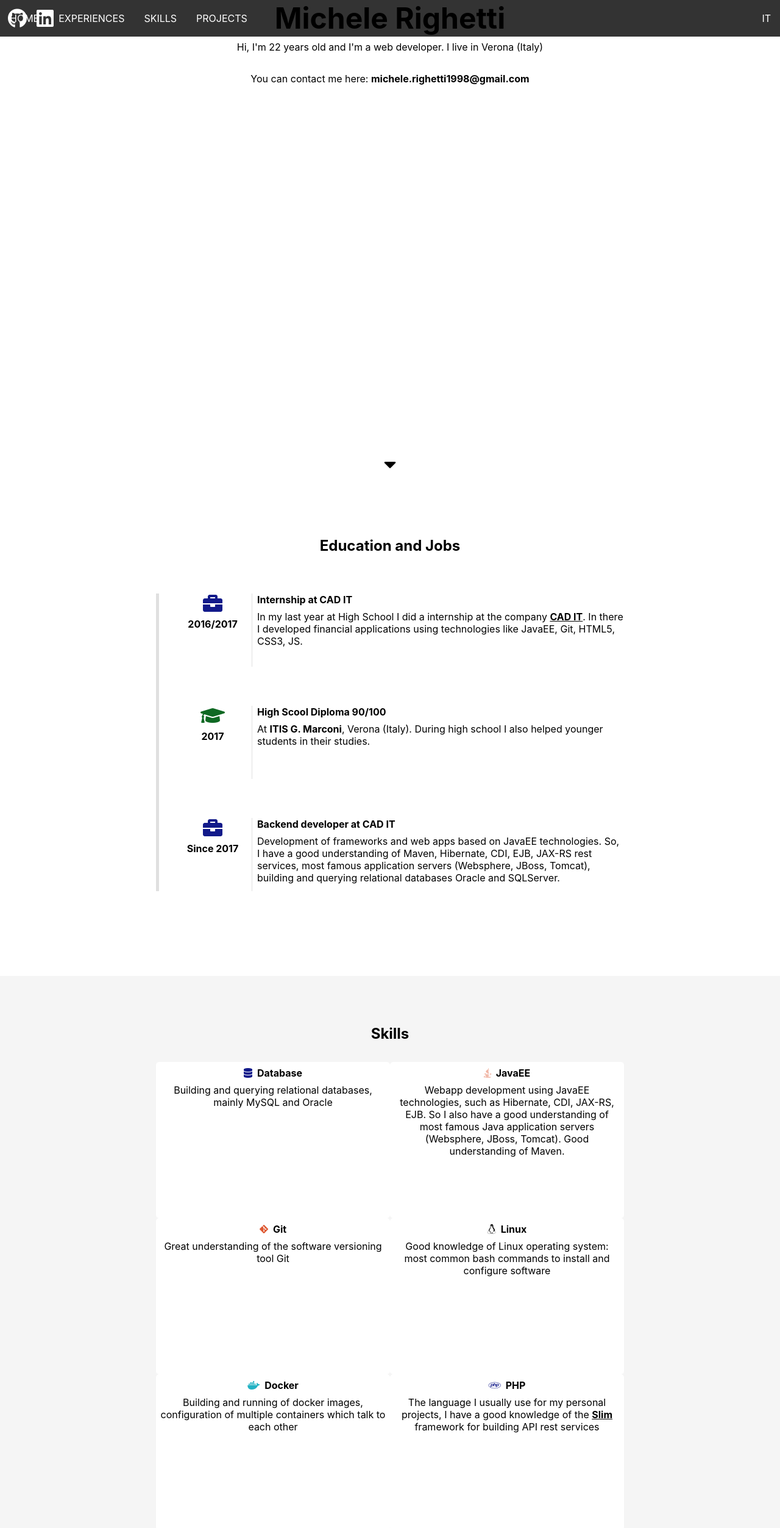
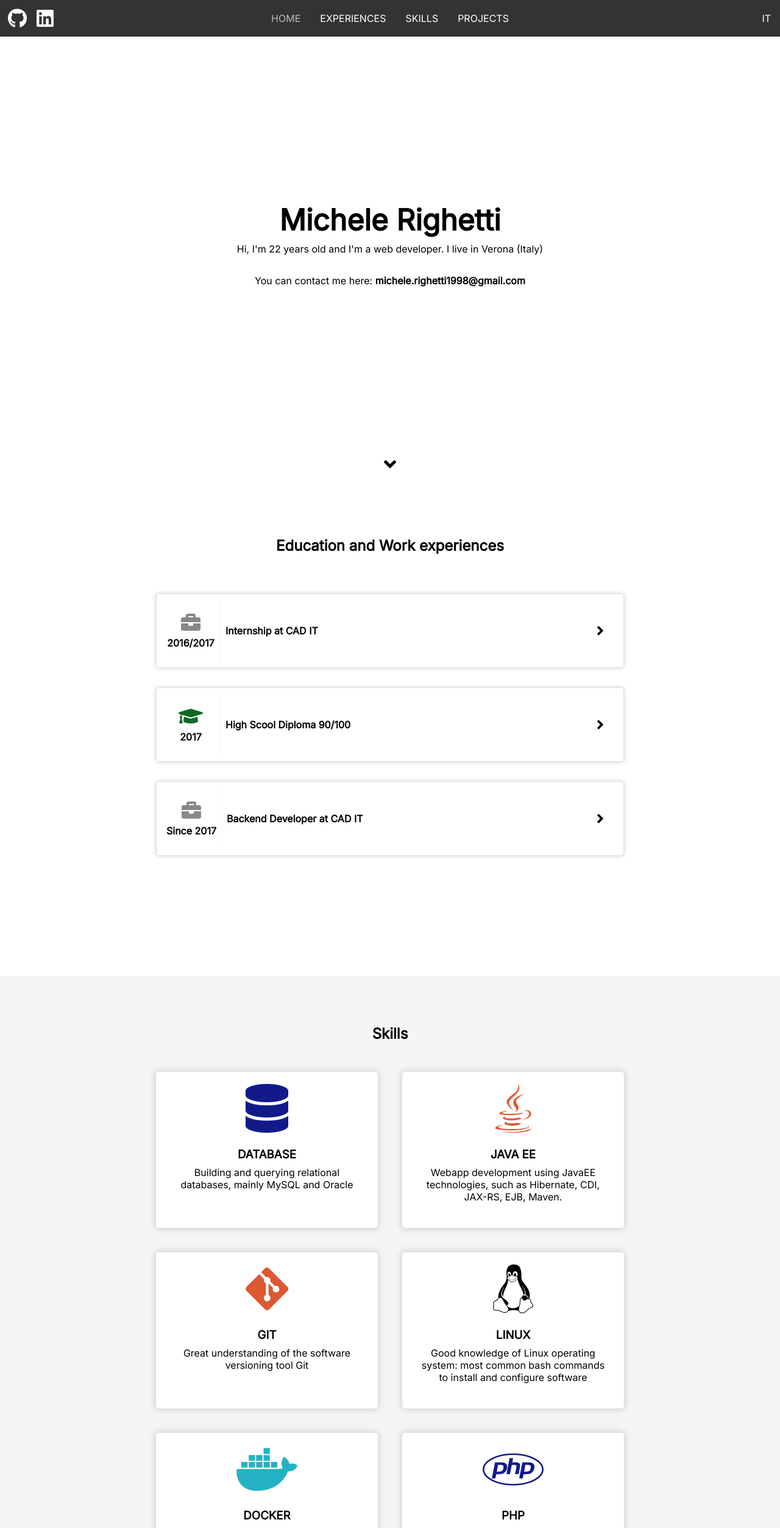
Before and after one commit to cheeghi/portfolio, a plain HTML site: page eng/index.html in a window 1280 px wide. Shown: the top 2505 px of the page at 61% size. Drawn offline with Linux system fonts and the light colour scheme; a web font is replaced by a local one.

Commit message:
better look and eng

```diff
--- a/eng/index.html
+++ b/eng/index.html
@@ -1,18 +1,18 @@
 <!DOCTYPE html>
-<html lang="en" class="scroll-smooth h-full">
+<html lang="it" class="scroll-smooth h-full">
 <head>
   <meta charset="UTF-8">
   <link rel="icon" href="../img/laptop-code-solid.svg" type="image/png">
   <title>Michele Righetti - Portfolio</title>
   <meta name="viewport" content="width=device-width, initial-scale=1">
 
-  <link href="https://fonts.googleapis.com/css2?family=Alef&display=swap" rel="stylesheet">
+  <link href="https://fonts.googleapis.com/css2?family=Inter&display=swap" rel="stylesheet">
   <link href="https://cdnjs.cloudflare.com/ajax/libs/font-awesome/5.13.0/css/all.min.css" rel="stylesheet">
   <link rel="stylesheet" href="../style.css">
 </head>
 <body class=" h-full">
 
-<nav class="fixed h-60 w-full bg-transp-black flex items-center z-10">
+<nav class="fixed h-60 w-full bg-transp-black flex align-justify-center z-10">
   <ul class="list-style-none flex absolute left-5">
     <li class="mx-8"><a class="text-decoration-none text-white hover-grey-300" target="_blank"
                         href="https://github.com/cheeghi"><i class="fab fa-github fa-2x"></i></a></li>
@@ -21,127 +21,143 @@
             class="fab fa-linkedin fa-2x"></i></a>
     </li>
   </ul>
-  <ul class="list-style-none flex sm:hidden">
-    <li class="mx-16"><a class="text-decoration-none text-white hover-grey-300" href="#home">HOME</a></li>
-    <li class="mx-16"><a class="text-decoration-none text-white hover-grey-300" href="#experiences">EXPERIENCES</a>
+  <ul class="nav-ul list-style-none flex sm:hidden">
+    <li class="mx-16"><a class="text-decoration-none text-white transition-color-0.3s" href="#home">HOME</a></li>
+    <li class="mx-16"><a class="text-decoration-none text-white transition-color-0.3s" href="#experiences">EXPERIENCES</a>
     </li>
-    <li class="mx-16"><a class="text-decoration-none text-white hover-grey-300" href="#skills">SKILLS</a></li>
-    <li class="mx-16"><a class="text-decoration-none text-white hover-grey-300" href="#projects">PROJECTS</a></li>
+    <li class="mx-16"><a class="text-decoration-none text-white transition-color-0.3s" href="#skills">SKILLS</a></li>
+    <li class="mx-16"><a class="text-decoration-none text-white transition-color-0.3s" href="#projects">PROJECTS</a></li>
   </ul>
-  <a class="absolute text-decoration-none text-white hover-grey-300 right-15" href="../">IT</a>
+  <a class="absolute text-decoration-none text-white hover-grey-300 right-15 transition-color-0.3s" href="../">IT</a>
 </nav>
 
 <section class="h-full" id="home">
   <div class="w-full h-full absolute top-0 left-0 opacity-7 z--1 bg-img-home"></div>
-  <div class="container flex items-center flex-column text-center">
+  <div class="container flex align-justify-center flex-column text-center">
     <h1 class="font-size-3rem">Michele Righetti</h1>
     <p class="mt-8">Hi, I'm 22 years old and I'm a web developer. I live in Verona (Italy)</p>
-    <p class="mt-32">You can contact me here: <span class="bold">michele.righetti1998@gmail.com</span></p>
+    <p class="mt-32">You can contact me here: <span class="bold"><a href="mailto:michele.righetti1998@gmail.com"
+                                                                 class="text-black text-decoration-none">michele.righetti1998@gmail.com</a></span>
+    </p>
   </div>
   <a class="absolute bottom-24 w-full text-center font-size-2rem text-black move-up-and-down" href="#experiences"><i
-          class="fas fa-caret-down"></i></a>
+          class="fas fa-angle-down"></i></a>
 </section>
 
-<section class="min-h-full" id="experiences">
+<section class=" min-h-full" id="experiences">
   <div class="container h-full">
-    <h1 class="text-center pt-80">Education and Jobs</h1>
-    <div class="flex mt-64 mb-16">
-      <div class="w-16 bg-grey-200"></div>
-      <ul class="list-style-none lg:ml-32 h-full">
-        <li class="min-h-120 h-full flex sm:flex-column sm:text-center">
-          <div class="h-full w-120 bold flex flex-column items-center pr-8">
-            <i class="fas fa-briefcase fa-2x text-blue-400 mb-8"></i>
-            2016/2017
+    <h1 class="text-center pt-80">Education and Work experiences</h1>
+    <div class="card b-grey-200 radius-5 mt-64 shadow-sm">
+      <div class="cursor-pointer min-h-120 flex items-center">
+        <div class="flex flex-column align-justify-center bold ml-16 h-full min-w-80">
+          <i class="fas fa-briefcase fa-2x text-grey-400 mb-8"></i>2016/2017
         </div>
-          <div class="pl-8 lg:bl-grey-200 sm:mt-16">
-            <h4>Internship at CAD IT</h4>
-            <p class="mt-8">In my last year at High School I did a internship at the company <a
-                    class="text-decoration-none text-black bold text-underline" target="_blank"
-                    href="https://www.cadit.it/">CAD IT</a>.
-              In there I developed financial applications using technologies like JavaEE,
+        <div class="min-h-100 ml-8 bg-grey-100 w-1"></div>
+        <div>
+          <p class="bold ml-8">Internship at CAD IT</p>
+        </div>
+        <i class="arrow ml-auto mr-32 fas fa-angle-right text-black font-size-1.5rem"></i>
+      </div>
+      <div class="card-description h-0 min-h-0 hidden flex flex-column justify-center">
+        <p class="ml-115 pb-20 pr-16 sm:overflow-scroll">In my last year at High School I did a internship at the company
+          <a class="text-decoration-none text-black bold text-underline" target="_blank" href="https://www.cadit.it/">
+            CAD IT</a>. In there I developed financial applications using technologies like JavaEE,
           Git, HTML5, CSS3, JS.</p>
       </div>
-        </li>
-        <li class="min-h-120 h-full flex mt-64 sm:flex-column sm:text-center">
-          <div class="h-full w-120 bold flex flex-column items-center pr-8">
-            <i class="fas fa-graduation-cap fa-2x text-green-400 mb-8"></i>
-            2017
     </div>
-          <div class="pl-8 lg:bl-grey-200 sm:mt-16">
-            <h4>High Scool Diploma 90/100</h4>
-            <p class="mt-8">At <span class="bold">ITIS G. Marconi</span>, Verona (Italy). During high school I also
+    <div class="card b-grey-200 radius-5 mt-32 shadow-sm">
+      <div class="cursor-pointer min-h-120 flex items-center">
+        <div class="flex flex-column align-justify-center bold ml-16 h-full min-w-80">
+          <i class="fas fa-graduation-cap fa-2x text-green-400 mb-8"></i>2017
+        </div>
+        <div class="min-h-100 ml-8 bg-grey-100 w-1"></div>
+        <div>
+          <p class="bold ml-8">High Scool Diploma 90/100</p>
+        </div>
+        <i class="arrow ml-auto mr-32 fas fa-angle-right text-black font-size-1.5rem"></i>
+      </div>
+      <div class="card-description h-0 min-h-0 hidden flex flex-column justify-center">
+        <p class="ml-115 pb-20 pr-16 sm:overflow-scroll">At <span class="bold">ITIS G. Marconi</span>, Verona (Italy). During high school I also
           helped younger students in their studies.</p>
       </div>
-        </li>
-        <li class="min-h-120 h-full flex mt-64 sm:flex-column sm:text-center">
-          <div class="h-full w-120 bold flex flex-column items-center pr-8">
-            <i class="fas fa-briefcase fa-2x text-blue-400 mb-8"></i>
-            Since 2017
     </div>
-          <div class="pl-8 lg:bl-grey-200 sm:mt-16">
-            <h4>Backend developer at CAD IT</h4>
-            <p class="mt-8">Development of frameworks and web apps based on JavaEE technologies. So, I have a good
+    <div class="card b-grey-200 radius-5 mt-32 shadow-sm">
+      <div class="cursor-pointer min-h-120 flex items-center">
+        <div class="flex flex-column align-justify-center bold ml-16 h-full min-w-80">
+          <i class="fas fa-briefcase fa-2x text-grey-400 mb-8"></i>Since 2017
+        </div>
+        <div class="min-h-100 ml-8 bg-grey-100 w-1"></div>
+        <div>
+          <p class="bold ml-8">Backend Developer at CAD IT</p>
+        </div>
+        <i class="ml-auto arrow mr-32 fas fa-angle-right text-black font-size-1.5rem"></i>
+      </div>
+      <div class="card-description h-0 min-h-0 hidden flex flex-column justify-center">
+        <p class="ml-115 pb-20 pr-16 sm:overflow-scroll">Development of frameworks and web apps based on JavaEE technologies. So, I have a good
           understanding
           of Maven, Hibernate, CDI, EJB, JAX-RS rest services, most famous application servers (Websphere, JBoss,
           Tomcat),
           building and querying relational databases Oracle and SQLServer.</p>
       </div>
-        </li>
-      </ul>
     </div>
   </div>
 </section>
 
 <section class="min-h-full bg-grey-100" id="skills">
-  <div class="container pt-80 pb-20">
+  <div class="container pt-80 pb-50">
     <h1 class="text-center">Skills</h1>
-    <div class="grid lg:grid-3col md:grid-2col mt-32 grid-gap-20 relative">
-      <div class="min-h-256 min-w-256 bg-white radius-5">
-        <h4 class="text-center mt-8"><i class="fas fa-database mr-8 text-blue-400"></i>Database</h4>
+    <div class="grid lg:grid-3col md:grid-2col mt-48 grid-gap-40 relative">
+      <div class="min-h-256 min-w-256 bg-white radius-5 shadow-md pt-20 px-20">
+        <i class="fas fa-database mr-8 text-blue-400 w-full text-center fa-5x"></i>
+        <h3 class="text-center mt-24">DATABASE</h3>
         <p class="mt-8 px-4 text-center">Building and querying relational databases, mainly MySQL and
           Oracle</p>
       </div>
-      <div class="min-h-256 min-w-256 bg-white radius-5">
-        <h4 class="text-center mt-8"><i class="fab fa-java mr-8 text-orange-400"></i>JavaEE</h4>
+      <div class="min-h-256 min-w-256 bg-white radius-5 shadow-md pt-20 pb-20 px-20">
+        <i class="fab fa-java mr-8 text-orange-400 w-full text-center fa-5x"></i>
+        <h3 class="text-center mt-24">JAVA EE</h3>
         <p class="mt-8 px-4 text-center">Webapp development using JavaEE technologies, such as Hibernate,
-          CDI, JAX-RS, EJB. So I also have a good understanding of most famous Java application servers (Websphere,
-          JBoss,
-          Tomcat). Good understanding of Maven.</p>
+          CDI, JAX-RS, EJB, Maven.</p>
       </div>
-      <div class="min-h-256 min-w-256 bg-white radius-5">
-        <h4 class="text-center mt-8"><i class="fab fa-git-alt mr-8 text-orange-400"></i>Git</h4>
+      <div class="min-h-256 min-w-256 bg-white radius-5 shadow-md pt-20 pb-20 px-20">
+        <i class="fab fa-git-alt mr-8 text-orange-400 w-full text-center fa-5x"></i>
+        <h3 class="text-center mt-24">GIT</h3>
         <p class="mt-8 px-4 text-center">Great understanding of the software versioning tool Git</p>
       </div>
-      <div class="min-h-256 min-w-256 bg-white radius-5">
-        <h4 class="text-center mt-8"><i class="fab fa-linux mr-8"></i>Linux</h4>
+      <div class="min-h-256 min-w-256 bg-white radius-5 shadow-md pt-20 pb-20 px-20">
+        <i class="fab fa-linux mr-8 fa-5x w-full text-center"></i>
+        <h3 class="text-center mt-24">LINUX</h3>
         <p class="mt-8 px-4 text-center">Good knowledge of Linux operating system: most common bash commands to install
           and configure software</p>
       </div>
-      <div class="min-h-256 min-w-256 bg-white radius-5">
-        <h4 class="text-center mt-8"><i class="fab fa-docker mr-8 text-blue-100"></i>Docker</h4>
+      <div class="min-h-256 min-w-256 bg-white radius-5 shadow-md pt-20 pb-20 px-20">
+        <i class="fab fa-docker mr-8 text-blue-100 w-full text-center fa-5x"></i>
+        <h3 class="text-center mt-24">DOCKER</h3>
         <p class="mt-8 px-4 text-center">Building and running of docker images, configuration of multiple containers
           which talk to each other</p>
       </div>
-      <div class="min-h-256 min-w-256 bg-white radius-5">
-        <h4 class="text-center mt-8"><i class="fab fa-php mr-8 text-blue-400"></i>PHP</h4>
+      <div class="min-h-256 min-w-256 bg-white radius-5 shadow-md pb-20 pt-20 px-20">
+        <i class="fab fa-php mr-8 text-blue-400 w-full text-center fa-5x"></i>
+        <h3 class="text-center mt-24">PHP</h3>
         <p class="mt-8 px-4 text-center">The language I usually use for my personal projects, I have a good knowledge of
           the
           <a href="http://www.slimframework.com/" target="_blank"
              class="text-decoration-none bold text-black text-underline">Slim</a> framework for building
-          API rest services
-        </p>
+          API rest services</p>
       </div>
-      <div class="min-h-256 min-w-256 bg-white radius-5">
-        <h4 class="text-center mt-8">NGINX</h4>
+      <div class="min-h-256 min-w-256 bg-white radius-5 shadow-md pt-20 pb-20 px-20">
+        <i class="fas fa-server mr-8 text-green-400 w-full text-center fa-5x"></i><h4 class="text-center mt-24">
+        NGINX</h4>
         <p class="mt-8 px-4 text-center">Webserver I usually use with PHP for my personal projects, I know the basic
           configurations</p>
       </div>
-      <div class="min-h-256 min-w-256 bg-white radius-5">
-        <h4 class="text-center mt-8">HTML5/CSS3/JS</h4>
-        <p class="mt-8 px-4 text-center">Basic knowledge of frontend development. This portfolio website was made by me without
-          using any library. <a href="https://github.com/cheeghi/portfolio" target="_blank"
+      <div class="min-h-256 min-w-256 bg-white radius-5 shadow-md pt-20 pb-20 px-20">
+        <i class="fab fa-html5 mr-8 text-orange-400 w-full text-center fa-5x"></i>
+        <h3 class="text-center mt-24">HTML5/CSS3/JS</h3>
+        <p class="mt-8 px-4 text-center">Basic knowledge of frontend development.
+          <a href="https://github.com/cheeghi/portfolio" target="_blank"
                                 class="text-decoration-none bold text-black text-underline">Here</a> the
-          sources</p>
+          sources of this portfolio website</p>
       </div>
     </div>
   </div>
@@ -152,30 +168,37 @@
     <h1 class="text-center">Projects</h1>
     <ul class="list-style-none mt-64">
       <li class="flex pb-20 pt-20 bt-grey-200">
-        <img style="width: 128px; height: 128px" src="../img/zanzara_logo.png">
+        <img class="size-128x128" src="../img/zanzara_logo.png">
         <div class="ml-16">
-          <h4>Zanzara</h4>
+          <h3>Zanzara</h3>
           <p class="mt-8 mb-8">Framework to build Telegram bots with Asynchronous PHP.</p>
           <p>Sources on <a target="_blank"
-                            class="text-decoration-none bold text-black text-underline"
+                            class="text-decoration-none bold text-black"
                             href="https://github.com/badfarm/zanzara">Github</a>.
           </p>
         </div>
       </li>
       <li class="flex pt-20 pb-20 bt-grey-200 bb-grey-200">
-        <img style="width: 128px; height: 128px" src="../img/sheriffobot_logo.png">
+        <img class="size-128x128" src="../img/sheriffobot_logo.png">
         <div class="ml-16">
-          <h4>SheriffoBot</h4>
+          <h3>SheriffoBot</h3>
           <p class="mt-8 mb-8">Telegram bot to manage fines of football teams. Stack: ReactPHP, MySQL,
             NGINX.</p>
           <a target="_blank"
-             class="text-decoration-none bold text-black text-underline" href="https://www.sheriffobot.it">Website</a>
+             class="text-decoration-none bold text-black" href="https://www.sheriffobot.it">sheriffobot.it</a>
           <a target="_blank"
-             class="text-decoration-none bold text-black text-underline block"
-             href="https://www.instagram.com/sheriffo.bot/">Instagram</a>
+             class="text-decoration-none bold text-black text-underline ml-8"
+             href="https://www.instagram.com/sheriffo.bot/"><i class="fab fa-instagram"></i></a>
           <a target="_blank"
-             class="text-decoration-none bold text-black text-underline block"
-             href="https://t.me/SheriffoBot">Telegram</a>
+             class="text-decoration-none bold text-black text-underline ml-8"
+             href="https://t.me/SheriffoBot"><i class="fab fa-telegram-plane"></i></a>
+        </div>
+      </li>
+      <li class="flex pt-20 pb-20">
+        <img class="size-128x128" src="../img/weasygoal.svg">
+        <div class="ml-16">
+          <h3>WeasyGoal</h3>
+          <p class="mt-8 mb-8">CRM for soccer teams. Stack: PHP (Slim framework), ReactJS, NGINX, MySQL.</p>
         </div>
       </li>
     </ul>
@@ -186,5 +209,6 @@
   <p class="text-center pt-8">Michele Righetti &copy; 2020</p>
 </footer>
 
+<script src="../main.js"></script>
 </body>
 </html>
--- a/main.js
+++ b/main.js
@@ -1,9 +1,14 @@
 const cards = document.querySelectorAll('.card');
-// const navElements = document.querySelector('.nav-sections').childNodes;
+const nav = document.querySelector('.nav-ul');
+const navAnchors = nav.querySelectorAll('a');
+const sections = document.querySelectorAll('section');
+highlightNavAnchor();
 
 cards.forEach((card) => {
+    const arrow = card.querySelector('.arrow');
+    const cardDescription = card.querySelector('.card-description');
+
     card.addEventListener('click', function (e) {
-        const cardDescription = card.querySelector('.card-description');
         if (e.target === cardDescription || e.target.parentElement === cardDescription) {
             return;
         }
@@ -14,6 +19,8 @@ cards.forEach((card) => {
                 if (!otherCardDescription.classList.contains('hidden')) {
                     otherCardDescription.classList.toggle('hidden');
                     otherCardDescription.style.minHeight = '0';
+                    const otherCardArrow = otherCard.querySelector('.arrow');
+                    otherCardArrow.style.transform = 'rotate(0deg)';
                 }
             }
         });
@@ -21,23 +28,40 @@ cards.forEach((card) => {
         const hidden = cardDescription.classList.contains('hidden');
         cardDescription.classList.toggle('hidden');
         if (hidden) {
+            arrow.style.transform = 'rotate(90deg)';
             cardDescription.style.minHeight = '120px';
         } else {
+            arrow.style.transform = 'rotate(0deg)';
             cardDescription.style.minHeight = '0';
         }
     })
 });
 
-// navElements.forEach((e) => {
-//     e.addEventListener('click')
-// });
+document.addEventListener('scroll', (e) => {
+    highlightNavAnchor();
+});
 
-// function isElementInViewport(el) {
-//     const rect = el.getBoundingClientRect();
-//     return (
-//         rect.top >= 0 &&
-//         rect.left >= 0 &&
-//         rect.bottom <= (window.innerHeight || document.documentElement.clientHeight) && /* or $(window).height() */
-//         rect.right <= (window.innerWidth || document.documentElement.clientWidth) /* or $(window).width() */
-//     );
-// }
+function highlightNavAnchor() {
+    sections.forEach((section) => {
+        let y = Math.abs(section.getBoundingClientRect().y);
+
+        if (y < (section.offsetHeight / 2)) {
+            const id = section.id;
+            const anchor = nav.querySelector('a[href="#' + id + '"]');
+            if (!anchor.classList.contains('text-grey-300')) {
+                anchor.classList.add('text-grey-300');
+                anchor.classList.remove('text-white');
+                navAnchors.forEach((otherAnchor) => {
+                    if (otherAnchor !== anchor) {
+                        if (otherAnchor.classList.contains('text-grey-300')) {
+                            otherAnchor.classList.remove('text-grey-300');
+                        }
+                        if (!otherAnchor.classList.contains('text-white')) {
+                            otherAnchor.classList.add('text-white');
+                        }
+                    }
+                })
+            }
+        }
+    });
+}
--- a/style.css
+++ b/style.css
@@ -411,6 +411,10 @@ body {
     color: var(--grey-400);
 }
 
+.text-grey-300 {
+    color: var(--grey-300);
+}
+
 .text-blue-400 {
     color: var(--blue-400);
 }
@@ -539,3 +543,11 @@ body {
 .overflow-hidden {
     overflow: hidden;
 }
+
+.arrow {
+    transition: transform 0.5s;
+}
+
+.transition-color-0\.3s {
+    transition: color 0.3s;
+}
```
Also changed, not shown: index.html (+12 -15 lines). Lines whose indentation alone changed are shown as unchanged.
